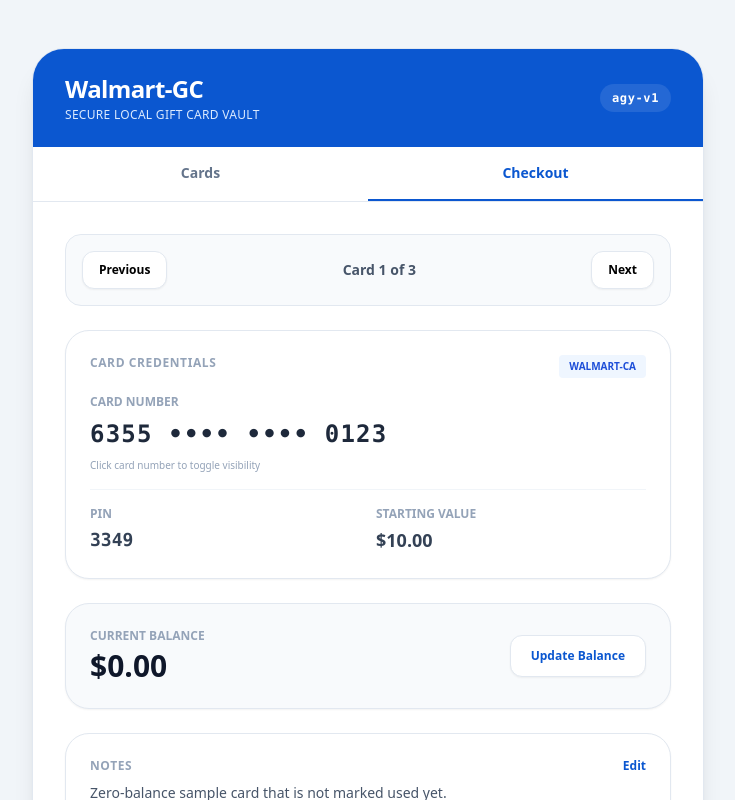
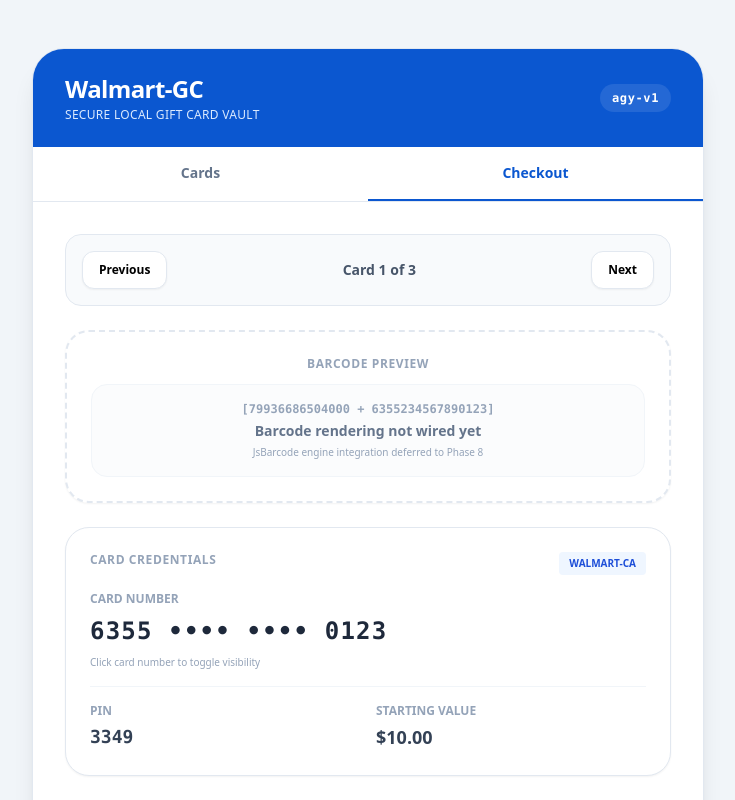
Before and after one commit to dotsthewarlock/Walmart-GC, a React (Vite) app: page / in a window 1280 px wide. Both pictures are taken after a click on the button "Checkout". Shown: the top 800 px of the page, without its empty margins (272-1007 px from the left). Built offline with nearby package versions, Linux system fonts and the light colour scheme.

Commit message:
feat: add checkout barcode placeholder

```diff
--- a/src/App.jsx
+++ b/src/App.jsx
@@ -390,6 +390,23 @@
                   </button>
                 </div>
 
+                {/* Barcode Preview Placeholder Segment */}
+                <section className="bg-white border border-slate-200 border-dashed border-2 rounded-3xl p-6 flex flex-col items-center justify-center gap-3 shadow-sm min-h-[140px]">
+                  <span className="text-xs font-bold text-slate-400 uppercase tracking-wider">Barcode Preview</span>
+
+                  <div className="flex flex-col items-center gap-1 border border-slate-100 bg-slate-50/50 rounded-2xl p-4 w-full text-center">
+                    <span className="text-xs text-slate-400 font-semibold font-mono">
+                      [79936686504000 + {selectedCard.cardNumber}]
+                    </span>
+                    <span className="text-sm text-slate-500 font-bold">
+                      Barcode rendering not wired yet
+                    </span>
+                    <span className="text-[10px] text-slate-400">
+                      JsBarcode engine integration deferred to Phase 8
+                    </span>
+                  </div>
+                </section>
+
                 {/* Card Detail Credentials Wrapper */}
                 <section className="bg-white border border-slate-200 rounded-3xl p-6 flex flex-col gap-4 shadow-sm">
                   <div className="flex justify-between items-start">
```
